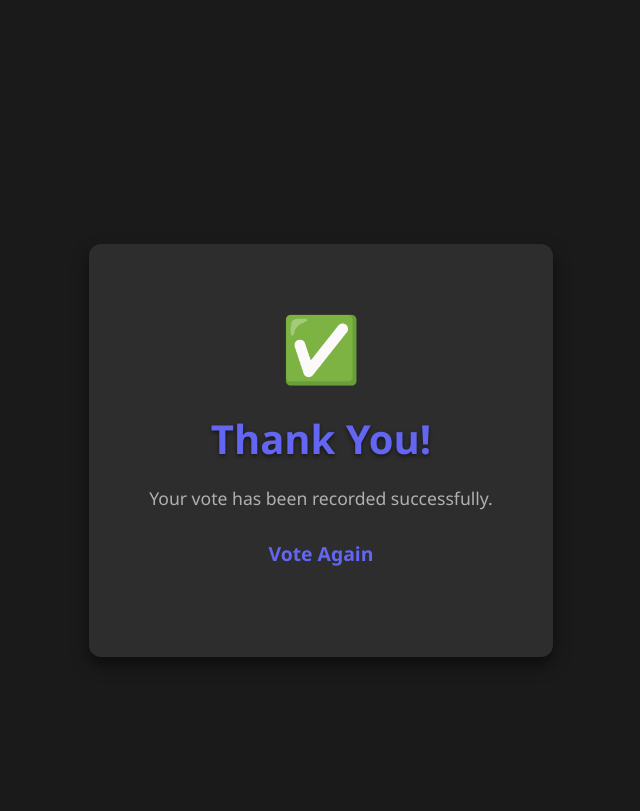
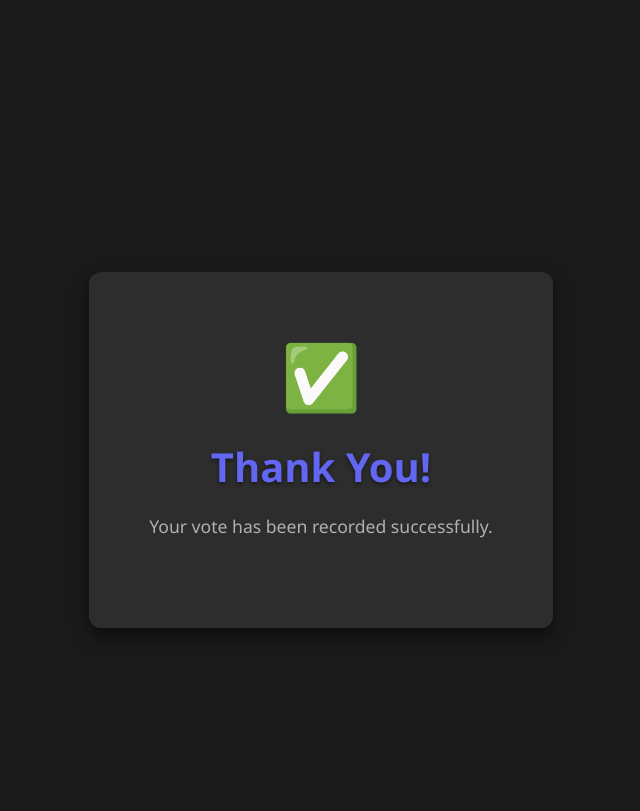
Before and after one commit to cx4167/voting-app-k8s, a Flask app: page /thanks in a window 1280 px wide. Shown: the top 811 px of the page, without its empty margins (319-959 px from the left). Run offline with Flask 3, Linux system fonts and the light colour scheme.

Commit message:
removed vote again button

```diff
--- a/vote/templates/thanks.html
+++ b/vote/templates/thanks.html
@@ -92,7 +92,6 @@
         <div class="checkmark">✅</div>
         <h1>Thank You!</h1>
         <p>Your vote has been recorded successfully.</p>
-        <p><a href="/">Vote Again</a></p>
     </div>
 </body>
 </html>
```
